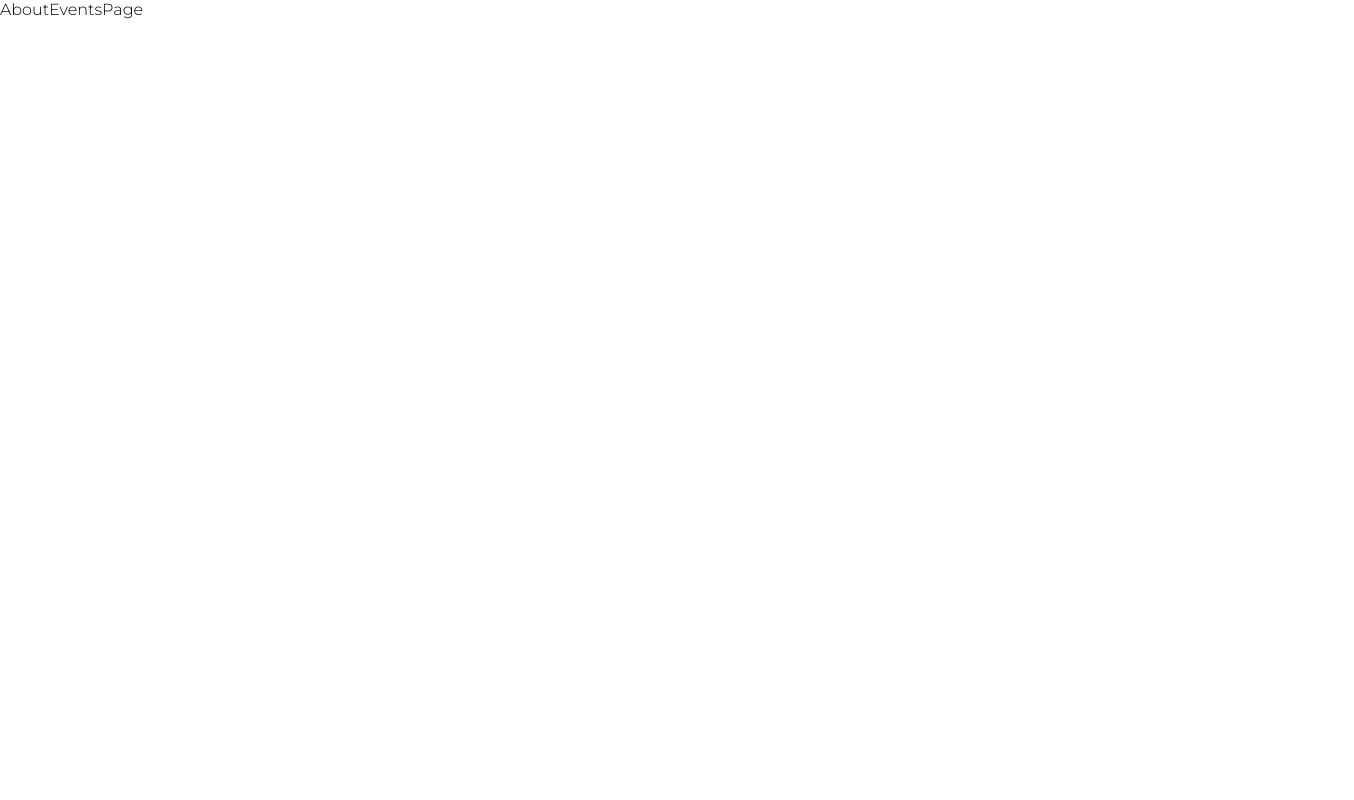
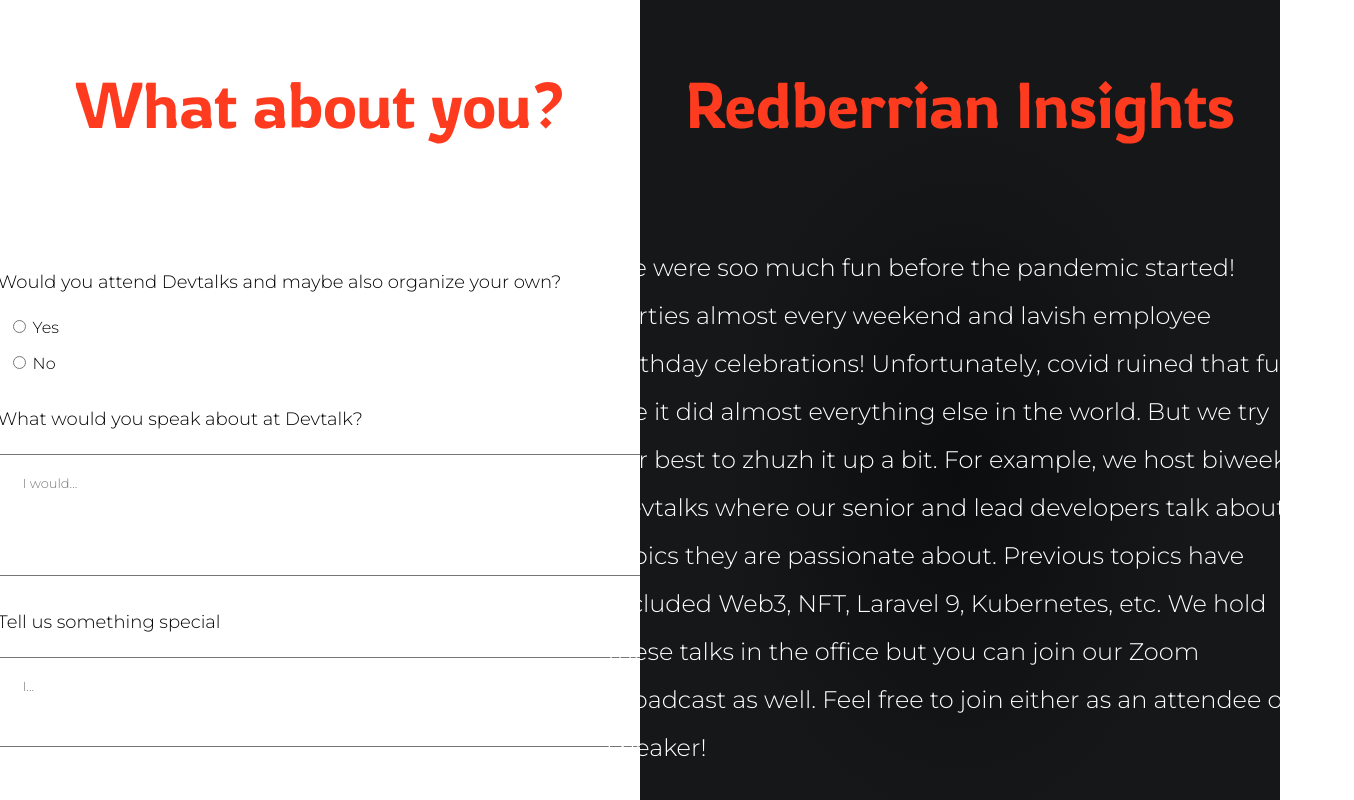
Before and after one commit to gonjila/Rocketeer-questionnaire, a React (Create React App) app: page /about-events in a window 1280 px wide. Shown: the top 800 px of the page, 1354 px wide, since content can reach past the window. Built offline with nearby package versions, Linux system fonts and the light colour scheme.

Commit message:
made static Redberrian Insights page

```diff
--- a/src/components/dark-side.jsx
+++ b/src/components/dark-side.jsx
@@ -5,6 +5,7 @@
     <Container>
       <div className="title">{title}</div>
       <div className="child">{children}</div>
+      <div />
     </Container>
   );
 }
@@ -17,7 +18,11 @@
   display: flex;
   flex-direction: column;
   align-items: center;
-  justify-content: center;
+  justify-content: space-between;
+
+  .title {
+    margin-bottom: 100px;
+  }
 
   .child {
     width: 705px;
@@ -30,6 +35,6 @@
     line-height: 200%;
 
     display: flex;
-    align-items: center;
+    align-items: flex-start;
   }
 `;
--- a/src/pages/about-events.jsx
+++ b/src/pages/about-events.jsx
@@ -1,9 +1,108 @@
 import styled from "styled-components";
 
+import DarkComponent from "../components/dark-side";
+import DotsOfPages from "../components/page-dots";
+
 function AboutEventsPage() {
-  return <Container>AboutEventsPage</Container>;
+  return (
+    <Container className="page">
+      <div className="lightSide">
+        <h1 className="title">What about you?</h1>
+
+        <form>
+          <div>
+            <p>Would you attend Devtalks and maybe also organize your own?</p>
+            <label htmlFor="attend">
+              <input id="attend" type="radio" name="attendance" /> Yes
+            </label>
+            <label htmlFor="notAttend">
+              <input id="notAttend" type="radio" name="attendance" /> No
+            </label>
+          </div>
+
+          <div>
+            <p>What would you speak about at Devtalk?</p>
+            <textarea placeholder="I would..." cols="30" rows="10" />
+          </div>
+
+          <div>
+            <p>Tell us something special</p>
+            <textarea id="specialArea" placeholder="I..." cols="30" rows="10" />
+          </div>
+        </form>
+
+        <DotsOfPages />
+      </div>
+      <div className="darkSide">
+        <DarkComponent title="Redberrian Insights">
+          We were soo much fun before the pandemic started! Parties almost every
+          weekend and lavish employee birthday celebrations! Unfortunately,
+          covid ruined that fun like it did almost everything else in the world.
+          But we try our best to zhuzh it up a bit. For example, we host
+          biweekly Devtalks where our senior and lead developers talk about
+          topics they are passionate about. Previous topics have included Web3,
+          NFT, Laravel 9, Kubernetes, etc. We hold these talks in the office but
+          you can join our Zoom broadcast as well. Feel free to join either as
+          an attendee or a speaker!
+        </DarkComponent>
+      </div>
+    </Container>
+  );
 }
 
 export default AboutEventsPage;
 
-const Container = styled.div``;
+const Container = styled.div`
+  display: flex;
+
+  .lightSide {
+    .title {
+      margin-bottom: 127px;
+    }
+    form {
+      margin-bottom: 85px;
+
+      div {
+        margin-bottom: 35px;
+
+        display: flex;
+        flex-direction: column;
+        align-items: flex-start;
+
+        p {
+          width: 645px;
+          margin: 0 0 24px;
+
+          font-family: Montserrat;
+          font-size: 18px;
+          line-height: 22px;
+        }
+
+        label {
+          margin-left: 10px;
+
+          &:not(:last-child) {
+            margin-bottom: 16px;
+          }
+
+          input {
+          }
+        }
+
+        textarea {
+          width: 100%;
+          height: 122px;
+          padding: 20px 24px;
+          resize: none;
+
+          font-family: Montserrat;
+          font-size: 13px;
+          line-height: 16px;
+        }
+        #specialArea {
+          height: 90px;
+        }
+      }
+    }
+  }
+`;
--- a/src/pages/covid-policies.jsx
+++ b/src/pages/covid-policies.jsx
@@ -80,7 +80,6 @@
 
 export default CovidPage;
 
-// TODO fonts, sizes,
 const Container = styled.div`
   display: flex;
 
@@ -101,7 +100,6 @@
 
         p {
           width: 645px;
-          /* height: 52px; */
           margin: 0 0 24px;
 
           font-family: Montserrat;
```
